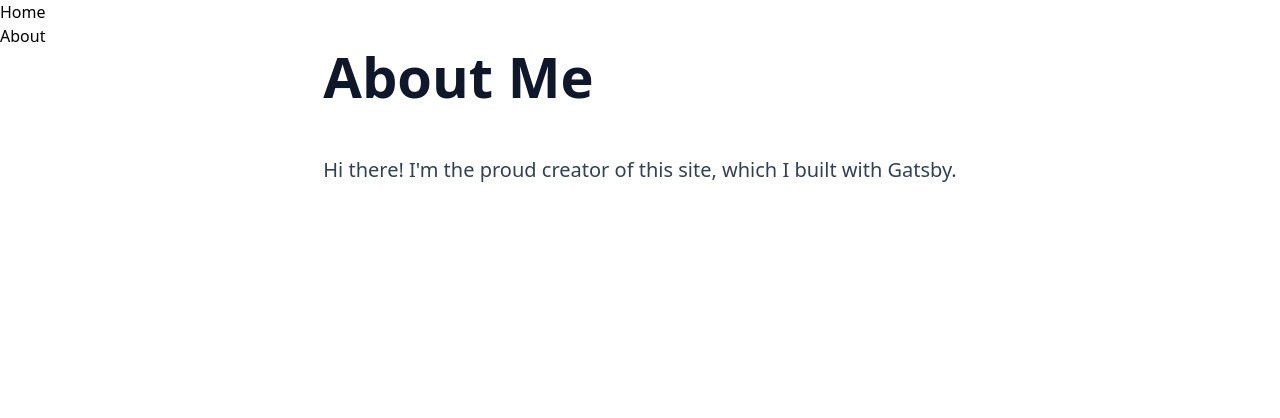
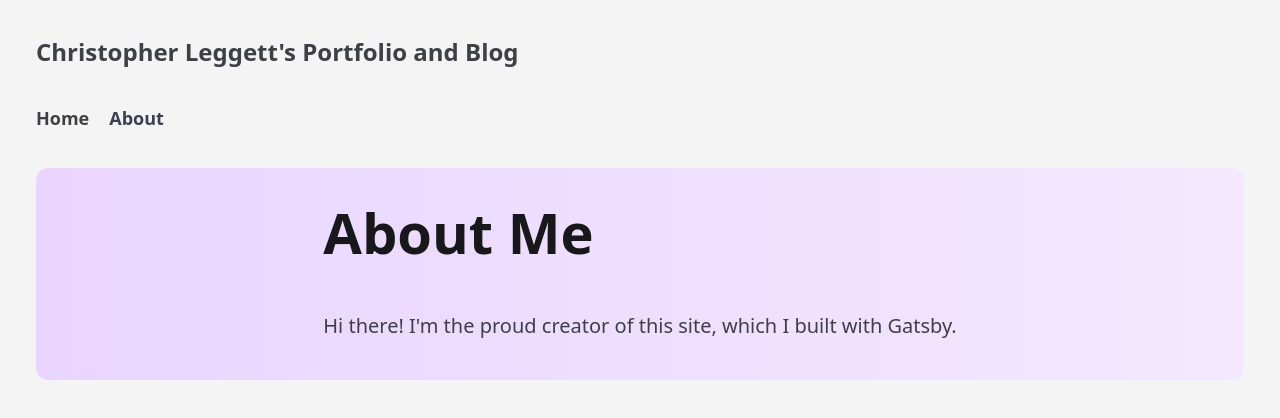
Before and after one commit to leggettc18/portfolio-gatsby, a Gatsby site: page /about in a window 1280 px wide. Built offline with nearby package versions, Linux system fonts and the light colour scheme; Gatsby itself is replaced by a stand-in of ours.

Commit message:
👀 Changes layout to pull data from site config instead of hardcoding and enables dark mode 👀

```diff
--- a/src/components/layout.tsx
+++ b/src/components/layout.tsx
@@ -1,5 +1,5 @@
 import * as React from "react";
-import { Link } from "gatsby";
+import { Link, useStaticQuery, graphql } from "gatsby";
 import { FunctionComponent } from "react";
 
 type LayoutProps = {
@@ -7,19 +7,29 @@ type LayoutProps = {
 }
 
 const Layout: FunctionComponent<LayoutProps> = ({ pageTitle, children }) => {
+    const data = useStaticQuery(graphql`
+        query{
+            site {
+                siteMetadata {
+                    title
+                }
+            }
+        }
+    `)
     return (
-        <div className="">
-            <title>{pageTitle}</title>
+        <div className="min-h-screen bg-zinc-100 dark:bg-zinc-900">
+            <title>{pageTitle} | {data.site.siteMetadata.title}</title>
+            <header className="text-zinc-700 dark:text-zinc-300 text-2xl font-bold p-9">{data.site.siteMetadata.title}</header>
             <nav>
-                <ul>
+                <ul className="flex space-x-5 pl-9">
                     <li>
-                        <Link to="/">Home</Link>
+                        <Link className="text-zinc-700 dark:text-zinc-300 hover:text-purple-700 dark:hover:text-purple-300 font-semibold text-lg" to="/">Home</Link>
                     </li>
-                    <li><Link to="/about">About</Link></li>
+                    <li><Link className="text-gray-700 dark:text-zinc-300 hover:text-purple-700 dark:hover:text-purple-300 font-semibold text-lg" to="/about">About</Link></li>
                 </ul>
             </nav>
-            <main className="flex justify-center">
-                <div className="prose lg:prose-xl prose-slate">
+            <main className="flex justify-center bg-gradient-to-l from-purple-100 to-purple-200 dark:from-inherit dark:to-inherit p-9 mt-5 md:m-9 rounded-xl">
+                <div className="prose lg:prose-xl prose-zinc dark:prose-invert">
                     <h1>{pageTitle}</h1>
                     {children}
                 </div>
--- a/src/pages/index.tsx
+++ b/src/pages/index.tsx
@@ -5,9 +5,11 @@ import { StaticImage } from "gatsby-plugin-image";
 // markup
 const IndexPage = () => {
     return (
-        <Layout pageTitle="Home Page">
-            <p>I'm making this by following the Gatsby Tutorial.</p>
-            <StaticImage alt="A picture of me, Christopher Leggett" src="../images/me.webp" className="rounded-full w-1/2" />
+        <Layout pageTitle="Christopher Leggett">
+            <p>Portfolio and Blog of East Carolina University Graduate and Aspiring Software Developer</p>
+            <div className="flex justify-center">
+                <StaticImage alt="A picture of me, Christopher Leggett" src="../images/me.webp" className="rounded-full w-52 self-center" />
+            </div>
         </Layout>
     )
 }
```
